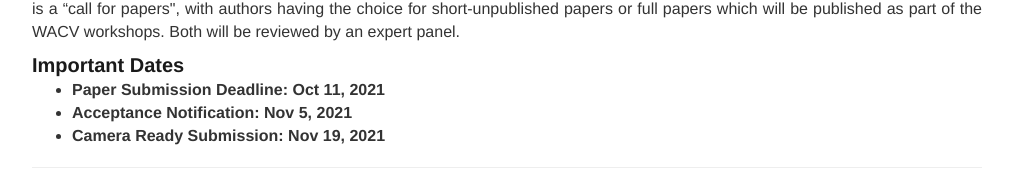
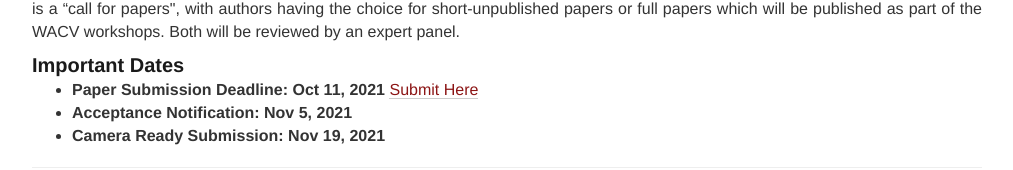
Before and after one commit to pulkitkumar95/DNOW, a plain HTML site: page index.html in a window 1280 px wide. Shown: the part 2054-2224 px from the top of the page, without its empty margins (133-1146 px from the left). Drawn offline with Linux system fonts and the light colour scheme.

Commit message:
including paper submission link

```diff
--- a/index.html
+++ b/index.html
@@ -284,7 +284,7 @@
         <p>As this workshop aims to draw attention to more realistic setups and explorations of broad vision problems in a real open world, there is a “call for papers", with authors having the choice for short-unpublished papers or full papers which will be published as part of the WACV workshops. Both will be reviewed by an expert panel. </p>
         <h3>Important Dates</h3>
         <ul>
-          <li><b>Paper Submission Deadline: Oct 11, 2021</b></li>
+          <li><b>Paper Submission Deadline: Oct 11, 2021 </b><a href="https://cmt3.research.microsoft.com/DWTNIOW2022/" target="_blank"> Submit Here</a></li>
           <li><b>Acceptance Notification: Nov 5, 2021</b></li>
           <li><b>Camera Ready Submission: Nov 19, 2021</b></li>
         </ul>
```
